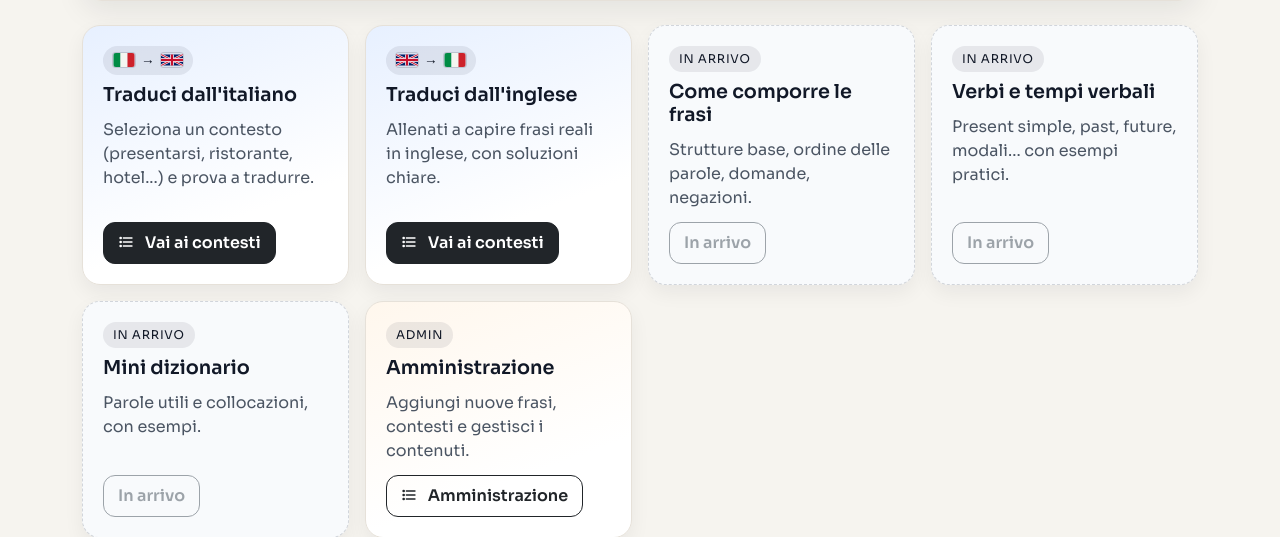
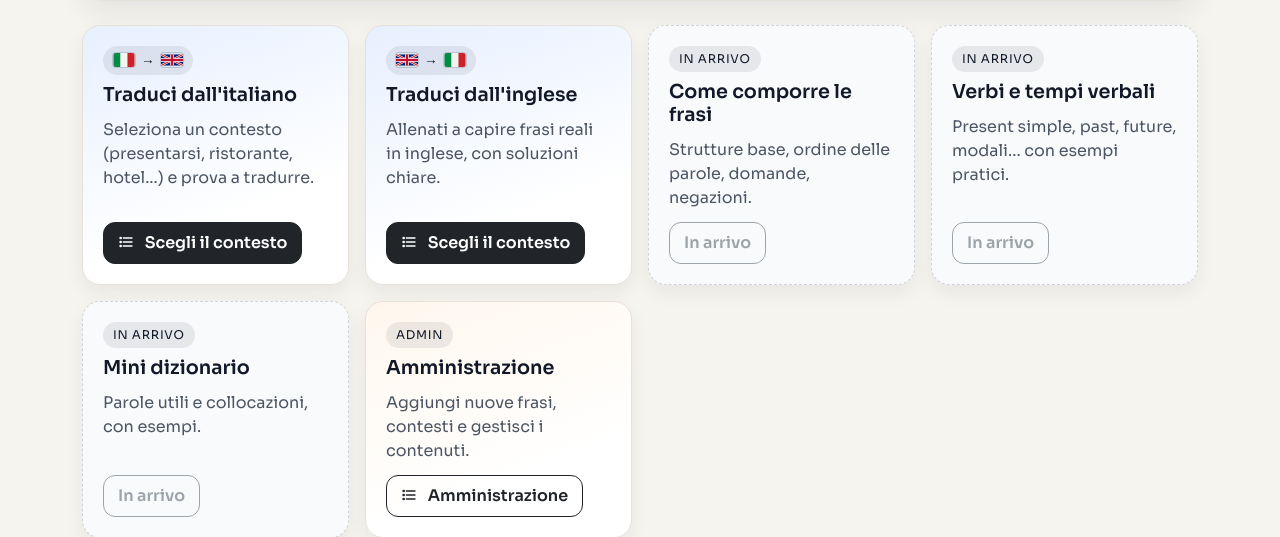
Before and after one commit to archistico/ImparaInglese, a Symfony app: template templates/home/index.html.twig in a window 1280 px wide. Shown: the part 306-843 px from the top of the page. Run offline with Twig, Linux system fonts and the light colour scheme; the template is opened without the code that fills it, so the values that code supplies are empty; some libraries are stand-ins or nearby versions.

Commit message:
testo tasto

```diff
--- a/templates/home/index.html.twig
+++ b/templates/home/index.html.twig
@@ -74,7 +74,7 @@
                     <circle class="icon-stroke" cx="4" cy="12" r="1"></circle>
                     <circle class="icon-stroke" cx="4" cy="18" r="1"></circle>
                 </svg>
-                Vai ai contesti
+                Scegli il contesto
             </a>
         </div>
 
@@ -111,7 +111,7 @@
                     <circle class="icon-stroke" cx="4" cy="12" r="1"></circle>
                     <circle class="icon-stroke" cx="4" cy="18" r="1"></circle>
                 </svg>
-                Vai ai contesti
+                Scegli il contesto
             </a>
         </div>
 
```
